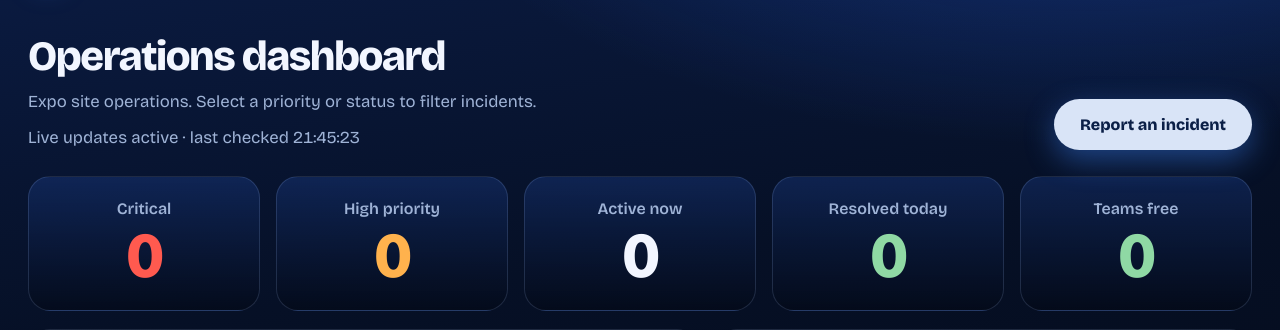
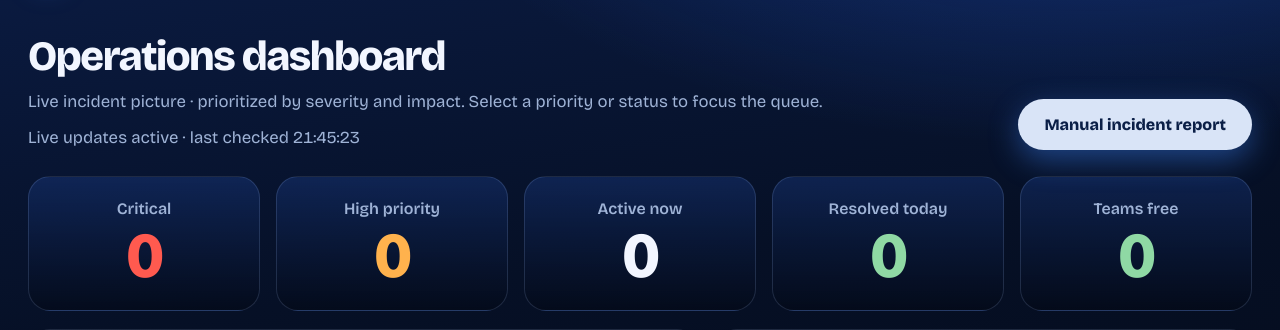
Before and after one commit to Abdullah-Albassami/expopulse, a Django app: page / in a window 1280 px wide. Shown: the part 65-395 px from the top of the page. Run offline with Django 5.2, Linux system fonts and the light colour scheme; data that the repository does not hold is empty.

Commit message:
Clarify manual reporting, monitoring channels and response teams

```diff
--- a/templates/dashboard.html
+++ b/templates/dashboard.html
@@ -1,4 +1,5 @@
 {% extends "base.html" %}
+{% load operations %}
 {% block title %}Dashboard{% endblock %}
 {% block extra_head %}
 <style>
@@ -15,10 +16,10 @@
     <div class="lead lead-small">
         <div>
             <h1>Operations dashboard</h1>
-            <p>Expo site operations. Select a priority or status to filter incidents.</p>
+            <p>Live incident picture · prioritized by severity and impact. Select a priority or status to focus the queue.</p>
             <p class="live-note" id="live-state" role="status">Connecting live updates…</p>
         </div>
-        <a class="report" href="{% url 'incident_create' %}">Report an incident</a>
+        <a class="report" href="{% url 'incident_create' %}">Manual incident report</a>
     </div>
     <p class="live-toast" id="live-toast" role="status" hidden></p>
     <div class="tiles">
@@ -78,7 +79,7 @@
                     <tr data-priority="{{ incident.priority_level }}" data-status="{{ incident.status }}" data-url="{% url 'incident_detail' incident.id %}">
                         <td class="num">#{{ incident.id }}</td>
                         <td class="title"><a href="{% url 'incident_detail' incident.id %}">{{ incident.title }}</a>{% if incident.possible_duplicate_of %}<span class="dupe"> ⚠ Possible duplicate of #{{ incident.possible_duplicate_of.id }}</span>{% endif %}</td>
-                        <td>{{ incident.get_incident_type_display }}</td><td>{{ incident.location }}</td>
+                        <td>{{ incident.get_incident_type_display }}<small class="ops-module">{{ incident|monitoring_module }}</small></td><td>{{ incident.location }}</td>
                         <td><span class="pill" data-priority="{{ incident.priority_level }}">{{ incident.get_priority_level_display }}</span></td>
                         <td><span class="status-dot" data-status="{{ incident.status }}">{{ incident.get_status_display }}</span></td>
                         <td>{{ incident.assigned_team.name|default:"No team yet" }}</td>
```
